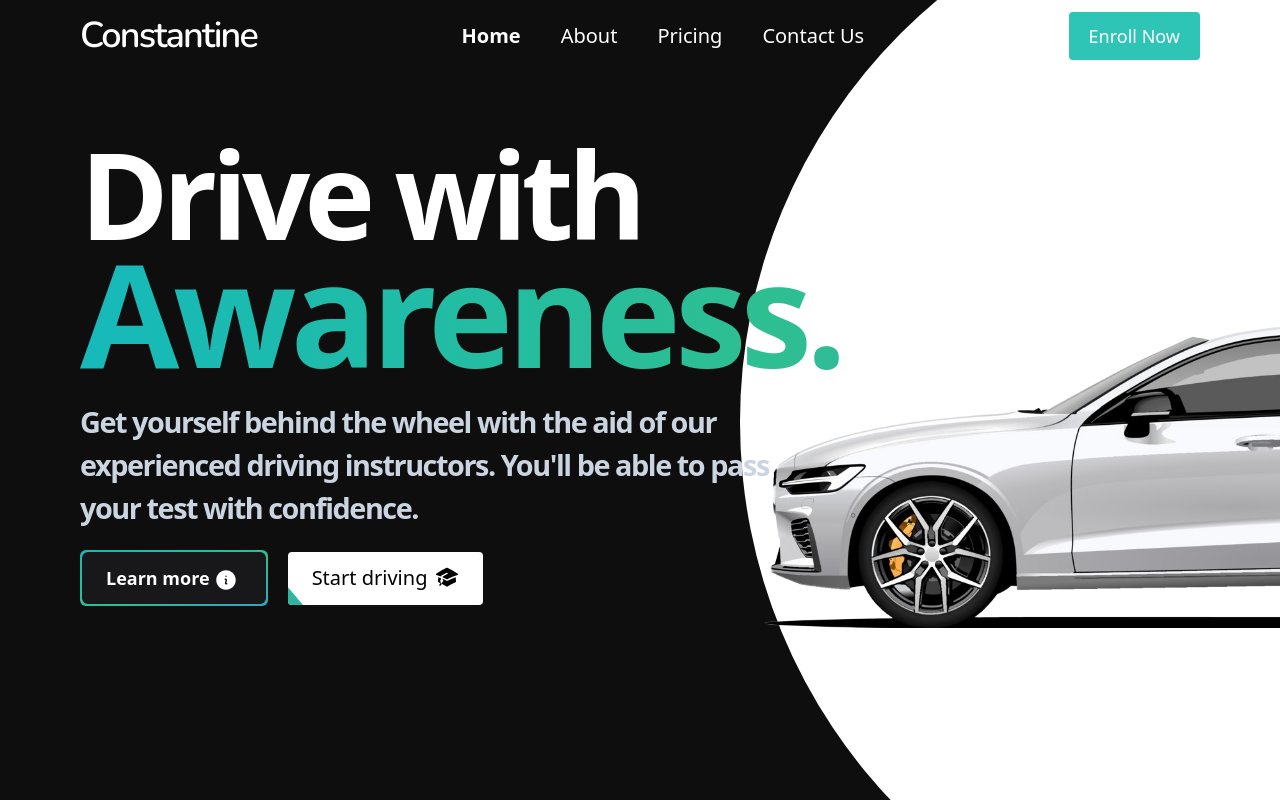
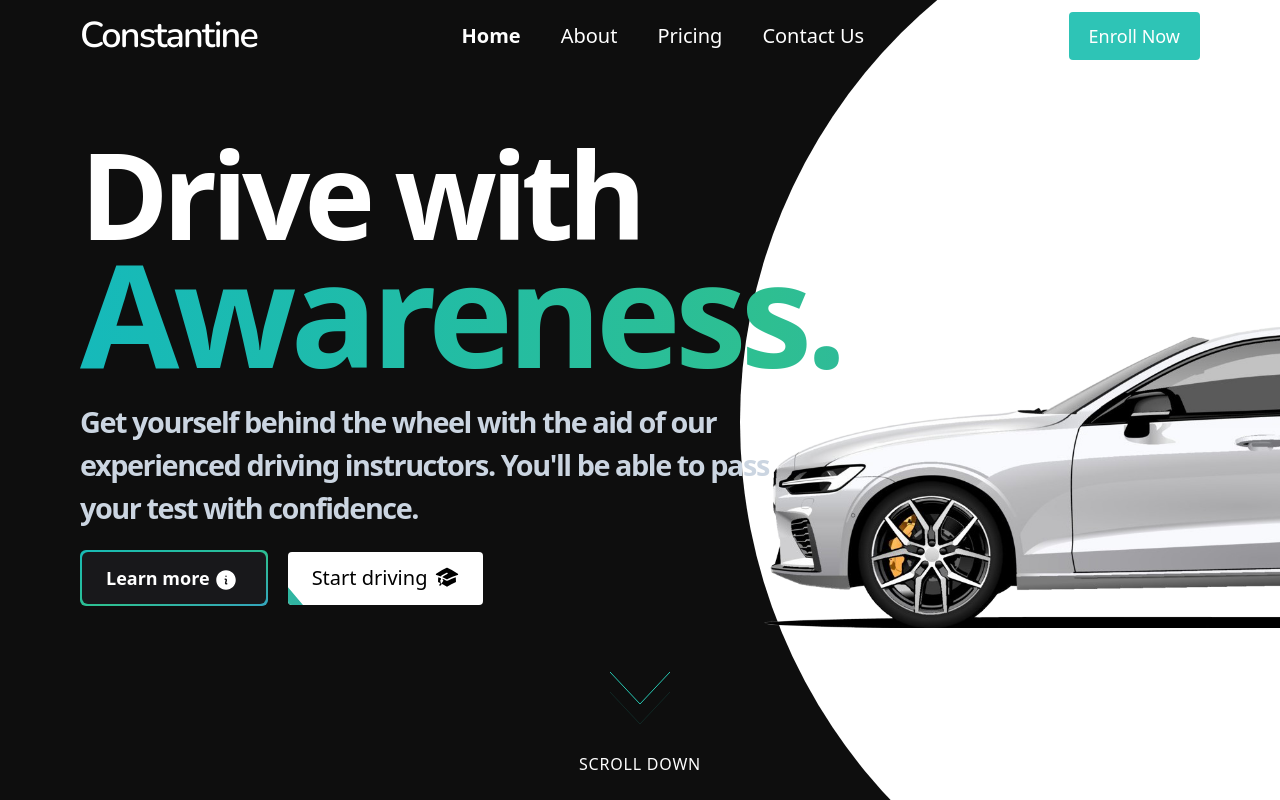
Before and after one commit to txriq03/Constantine-tailwind, a Next.js app: page / in a window 1280 px wide. Shown: the top 800 px of the page. Built offline with nearby package versions, Linux system fonts and the light colour scheme.

Commit message:
⏬Added scroll down button

```diff
--- a/app/(site)/page.tsx
+++ b/app/(site)/page.tsx
@@ -15,7 +15,7 @@ export default function Home() {
           Get yourself behind the wheel with the aid of our experienced driving instructors. You&apos;ll be able to pass your test with confidence.
         </p>
 
-        <div className='mx-auto'>
+        <div >
           {/*Buttons*/}
           <a href="#_" className="relative p-0.5 mb-10 inline-flex items-center justify-center font-semibold overflow-hidden group rounded-md">
             <span className="w-full h-full animate-text bg-gradient-to-br from-cyan-500 via-[#2ebf91] to-blue-500 group-hover:from-cyan-500 group-hover:via-[#2ebf91] group-hover:to-blue-500 absolute"></span>
@@ -32,9 +32,9 @@ export default function Home() {
             </span>
           </a>
 
-          <a href="#_" className="relative ml-5 inline-flex items-center justify-start px-6 py-3 overflow-hidden font-medium transition-all bg-white rounded hover:bg-white group">
+          <a href="#_" className="relative ml-5 inline-flex items-center justify-center px-6 py-3 overflow-hidden font-medium transition-all bg-white rounded hover:bg-white group">
             <span className="w-48 h-48 rounded rotate-[-40deg] animate-text bg-gradient-to-br from-cyan-500 via-[#2ebf91] to-blue-500 absolute bottom-0 left-0 -translate-x-full ease-out duration-500 transition-all translate-y-full mb-9 ml-9 group-hover:ml-0 group-hover:mb-32 group-hover:translate-x-0"></span>
-            <span className="relative w-full text-left text-black transition-colors duration-300 ease-in-out group-hover:text-white text-xl">
+            <span className="relative w-full text-center text-black transition-colors duration-300 ease-in-out group-hover:text-white text-xl">
               Start driving
 
               {/*Academy icon*/}
@@ -50,8 +50,17 @@ export default function Home() {
 
 
 
-        <div className='absolute -z-10 bg-white rounded-full w-[1100px] h-[1100px] -right-[25rem] -top-[200px] 2xl:-right-[30rem] xl:-right-[35rem] lg:-right-[40rem] max-lg:hidden md:-right-[40rem] max-md:hidden '/>
+        <div className=' absolute -z-10 bg-white rounded-full w-[1100px] h-[1100px] -right-[25rem] -top-[200px] 2xl:-right-[30rem] xl:-right-[35rem] lg:-right-[40rem] max-lg:hidden md:-right-[40rem] max-md:hidden '/>
         <Image className=' z-[10] object-contain w-70 h-auto absolute top-[15rem] -right-[20rem] max-2xl:-right-[30rem] max-xl:-right-[40rem] max-lg:-right-[50rem] 3xl:top-[16rem] 3xl:w-[1200px]' alt='car' priority src={sideview} height={1000} width={1000} />
+
+        {/*Scroll down arrow*/}
+        <svg className="arrows">
+          <path className="a1" d="M0 0 L30 32 L60 0"></path>
+          <path className="a2" d="M0 20 L30 52 L60 20"></path>
+          <path className="a3" d="M0 40 L30 72 L60 40"></path>
+        </svg>
+        <p className='absolute top-[85vh] text-[#ffffff] left-0 right-0 mx-auto w-[10rem] tracking-wider text-center'>SCROLL DOWN</p>
+
       </Container>
     </main>
   )
--- a/app/globals.css
+++ b/app/globals.css
@@ -22,3 +22,49 @@ body {
   margin-block: .5em;
   background-color: transparent;
 }
+
+.arrows {
+	width: 60px;
+	height: 72px;
+	position: absolute;
+	left: 50%;
+	margin-left: -30px;
+	top: 75vh;
+}
+
+.arrows path {
+	stroke: #29d1bb;
+	fill: transparent;
+	stroke-width: 1px;
+	animation: arrow 2s infinite;
+	-webkit-animation: arrow 2s infinite;
+}
+
+@keyframes arrow {
+  0% {opacity:0}
+  40% {opacity:1}
+  80% {opacity:0}
+  100% {opacity:0}
+}
+
+@-webkit-keyframes arrow { /*Safari and Chrome*/
+  0% {opacity:0}
+  40% {opacity:1}
+  80% {opacity:0}
+  100% {opacity:0}
+}
+
+.arrows path.a1 {
+	animation-delay:-1s;
+	-webkit-animation-delay:-1s; /* Safari 和 Chrome */
+}
+
+.arrows path.a2 {
+	animation-delay:-0.5s;
+	-webkit-animation-delay:-0.5s; /* Safari 和 Chrome */
+}
+
+.arrows path.a3 {
+	animation-delay:0s;
+	-webkit-animation-delay:0s; /* Safari 和 Chrome */
+}
--- a/tailwind.config.js
+++ b/tailwind.config.js
@@ -9,7 +9,7 @@ module.exports = {
     extend: {
       animation: {
         text: 'text 5s ease infinite',
-        movedown: ''
+        moveDown: 'moveDown 2s infinite'
       },
       keyframes: {
         text: {
@@ -20,6 +20,15 @@ module.exports = {
           '50%': {
             'background-size': '200% 200%',
             'background-position': 'right'
+          },
+          moveDown: {
+            '80%': {
+              'opacity': '0.5'
+            },
+            '100%': {
+              'transform': 'translateY(2.3em)',
+              'opacity': '0'
+            }
           }
         }
       },
```
